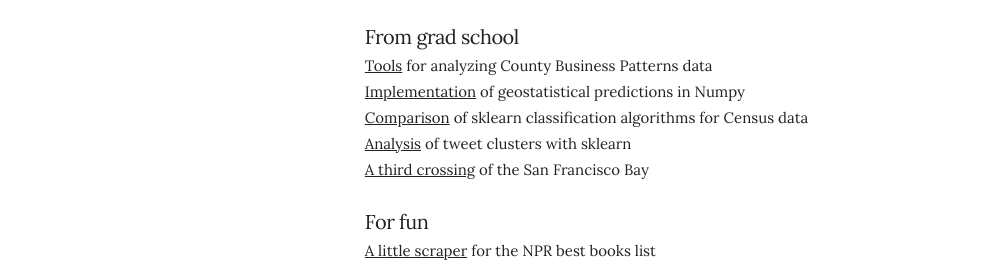
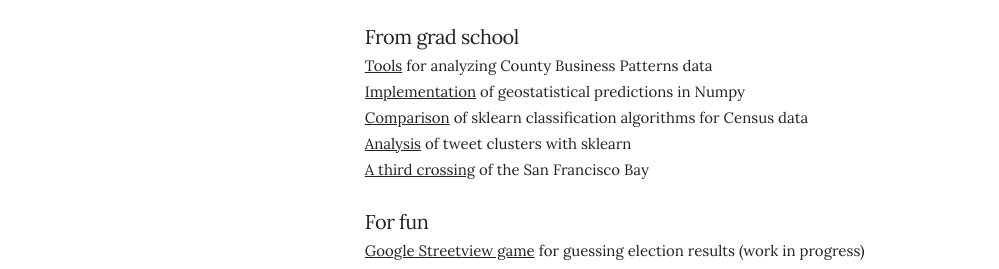
Before and after one commit to pksohn/pksohn.github.io, a plain HTML site: page index.html in a window 1280 px wide. Shown: the part 293-562 px from the top of the page, without its empty margins (128-1127 px from the left). Drawn offline with Linux system fonts and the light colour scheme.

Commit message:
Update homepage

```diff
--- a/index.html
+++ b/index.html
@@ -76,6 +76,7 @@
 </ul>
 <h5>For fun</h5>
 <ul>
+<li><a href="https://github.com/pksohn/election">Google Streetview game</a> for guessing election results (work in progress)</li>
 <li><a href="https://github.com/pksohn/npr_books">A little scraper</a> for the NPR best books list</li>
 </ul>
 <h4>About Me</h4>
```
Also changed, not shown: 1 other file.
